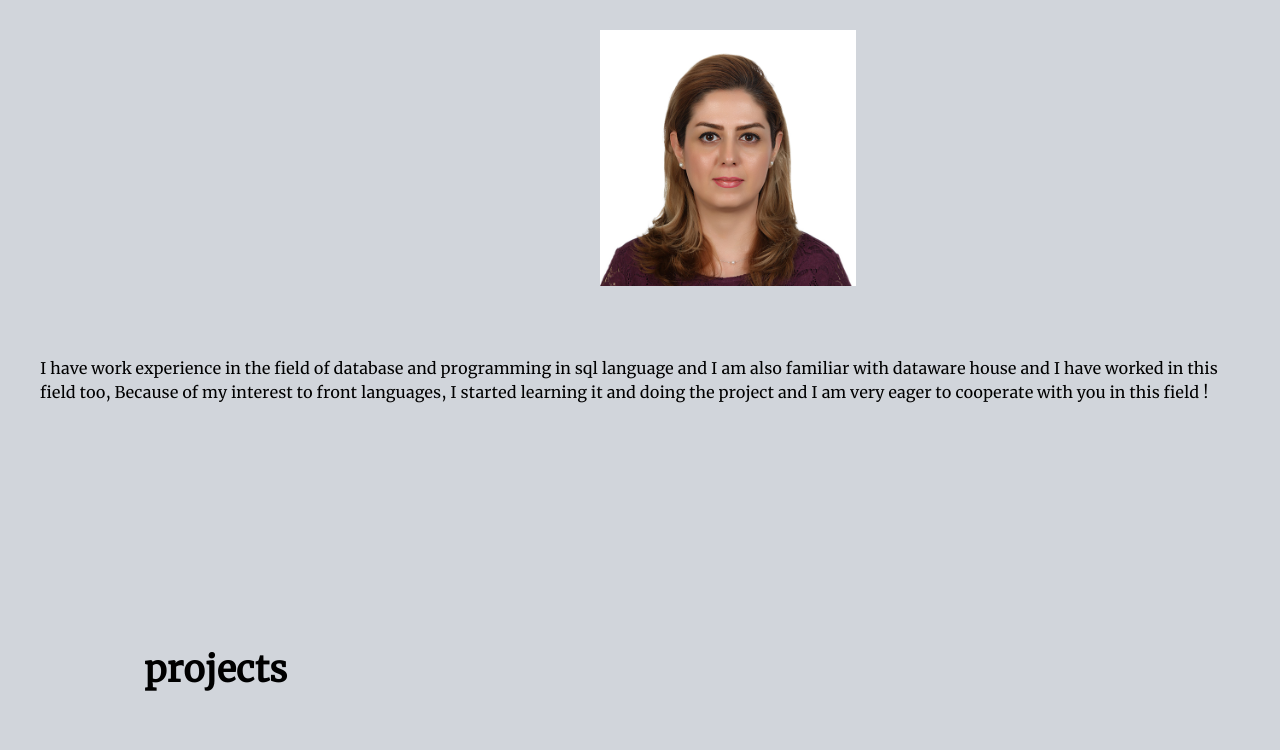
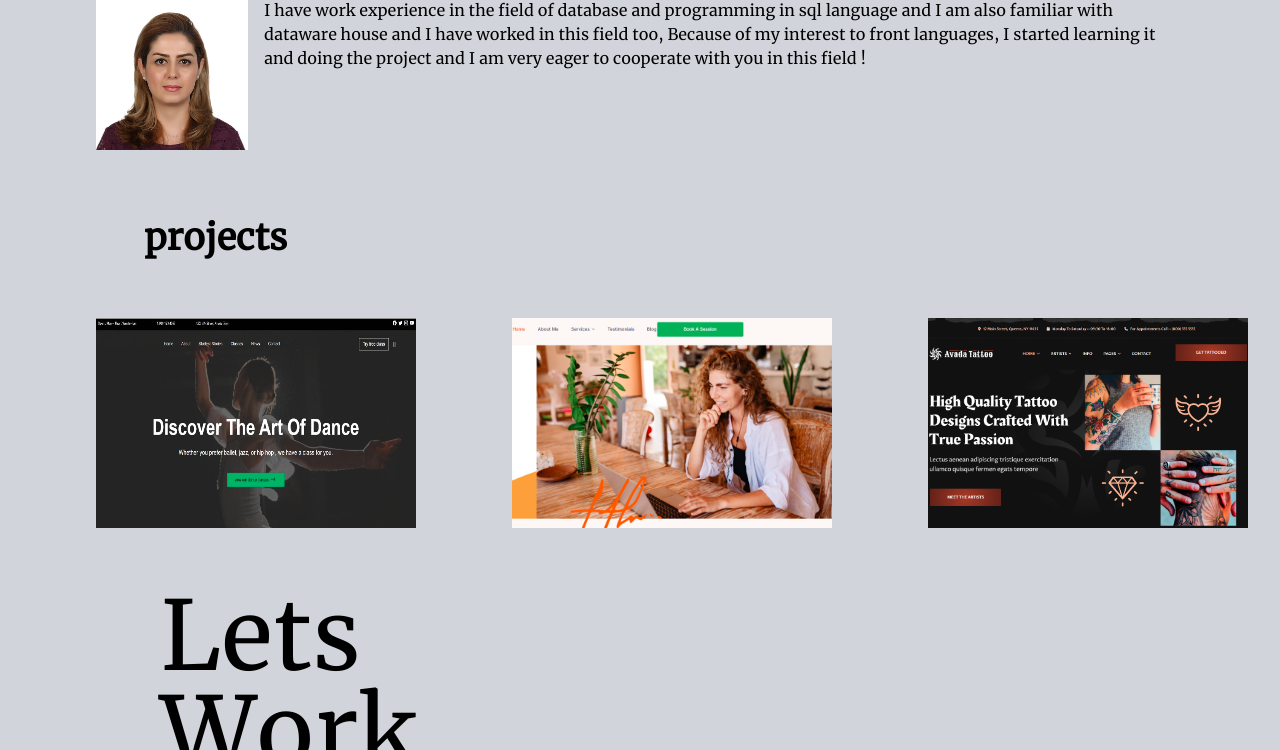
Before and after one commit to NegarEbneali/Portfolio, a plain HTML site: page index.html in a window 1280 px wide. Shown: the part 730-1480 px from the top of the page. Drawn offline with Linux system fonts and the light colour scheme.

Commit message:
developed by Negar Ebnali
2024

```diff
--- a/index.html
+++ b/index.html
@@ -12,25 +12,20 @@
 
 
     <div class="row 2xl:container 2xl:mx-auto">
-
-        <section class="w-full min-h-[500px] bg-pic bg-50% bg-no-repeat bg-center md:bg-40% xl:bg-30%  mt-2 md:mt-20 relative before:content-['Welcome_to_my_portfolio']  before:font-bold before:flex before:text-orange-400 before:h-[70px] before:w-96 before:absolute before:top-[250px] before:left-[250px] before:sm:text-4xl before:sm:left-[300px] before:md:left-[350px] before:md:text-5xl before:lg:left-[450px] before:lg:text-6xl before:lg:w-auto before:xl:left-[650px]"></section>
+     <section class="w-full min-h-[500px] bg-pic bg-50% bg-no-repeat bg-center md:bg-40% xl:bg-30%  mt-2 md:mt-20 relative before:content-['Welcome_to_my_portfolio']  before:font-bold before:flex before:text-orange-400 before:h-[70px] before:w-96 before:absolute before:top-[250px] before:left-[250px] before:sm:text-4xl before:sm:left-[300px] before:md:left-[350px] before:md:text-5xl before:lg:left-[450px] before:lg:text-6xl before:lg:w-auto before:xl:left-[650px]"></section>
 
     <div class="row 2xl:container 2xl:mx-auto">
         <aricle class="row  pt-[60px]">
           <h1 class="w-full capitalize  min-h-5 flex justify-center font-bold  lg:text-4xl ">hello,<br>im negar ebnali</h1>
+         <img class="w-1/3 p-2 object-cover lg:w-1/5 md:pl-24 " src="img/mypic.jpg" alt="">
+         <div class="w-2/3 p-2 object-cover lg:w-4/5 md:pr-24">I have work experience in the field of database and programming in sql language and I am also familiar with dataware house  and I have worked in this field too, Because of my interest to front languages, I started learning it and doing the project and I am very eager to cooperate with you in this field !</div>
 
-         <figure class="w-1/2 ml-36 sm:w-1/3 sm:ml-52 md:ml-[250px] lg:w-1/5 lg:ml-[400px]  xl:ml-[600px] min-h-56 pt-[40px]" >
-            <img src="img/mypic.jpg" alt="">
-         </figure>
-
-              <div class="w-full   pt-[30px] min-h-56 m-10 ">I have work experience in the field of database and programming in sql language and I am also familiar with dataware house  and I have worked in this field too, Because of my interest to front languages, I started learning it and doing the project and I am very eager to cooperate with you in this field !</div>
 
         </aricle>
     </div>
     <section class="pt-[60px]">
         <span class="ml-10 md:ml-36 text-4xl font-bold" >projects</span>
         <div class="row  *:pt-[60px] group ">
-
            <img class="w-2/3 lg:w-1/4 ml-20 md:ml-48 xl:ml-24 group-hover:scale-75"  src="img/pr1.png" alt="">
            <img class="w-2/3 lg:w-1/4 ml-20 md:ml-48 xl:ml-24"  src="img/pr2.png" alt="">
            <img class="w-2/3 lg:w-1/4 ml-20 md:ml-48 xl:ml-24 group-hover:scale-75"  src="img/pr3.png" alt="">
```
Also changed, not shown: css/output.css.
